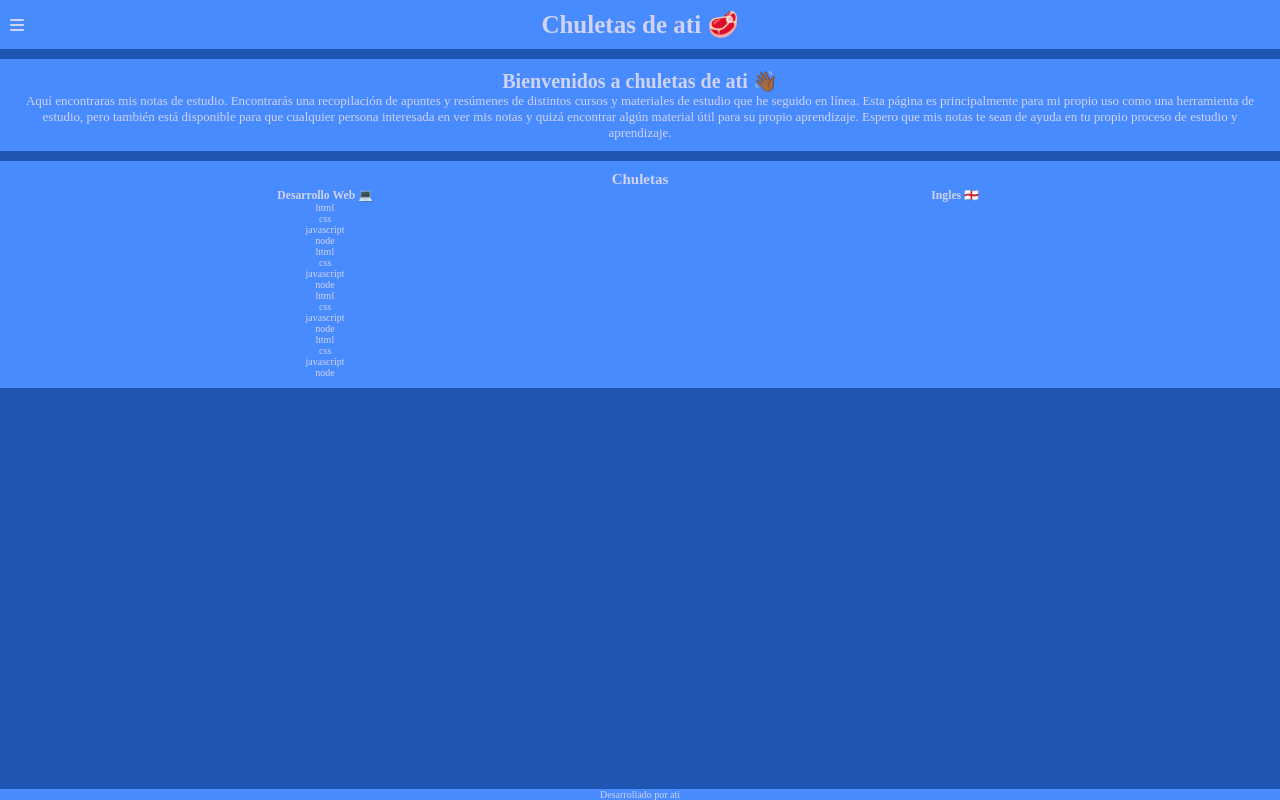
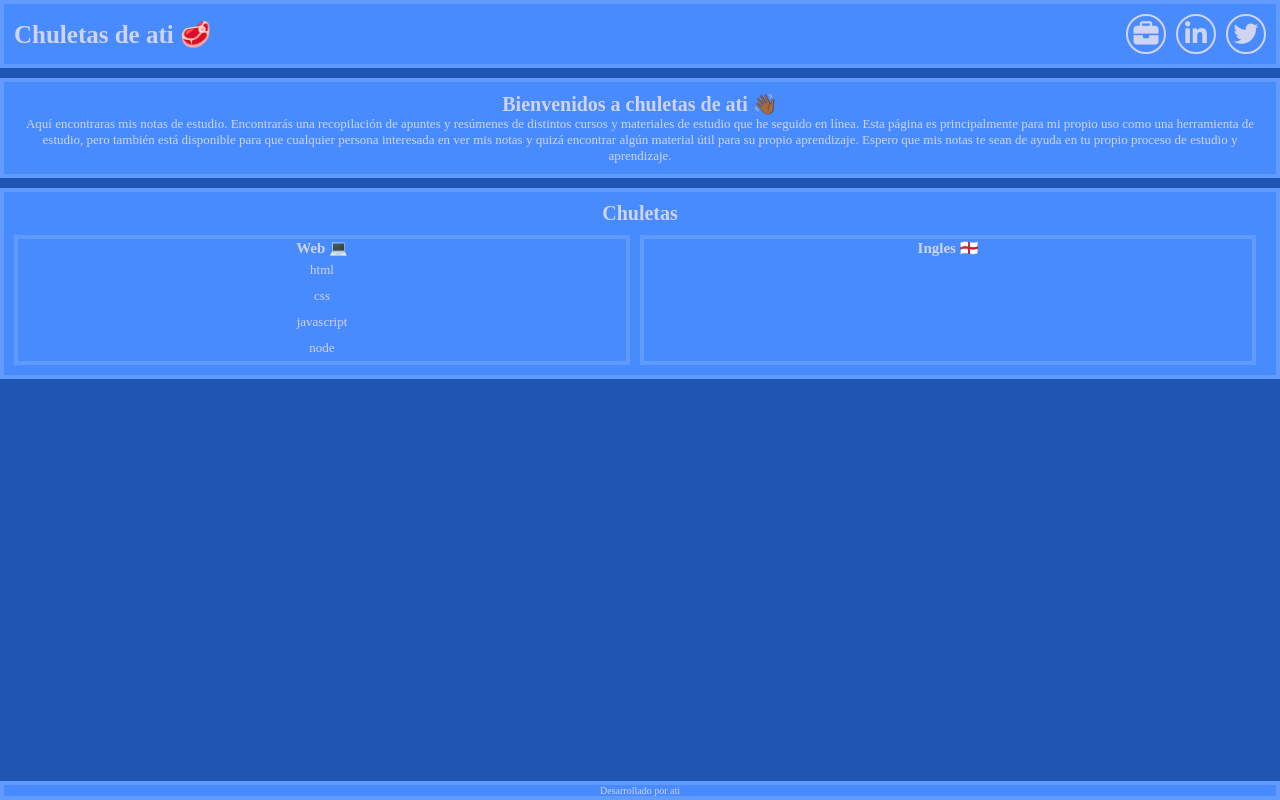
Before and after one commit to alchemyyt/Chuletas-de-ati, a website: page index.html in a window 1280 px wide. Drawn offline with Linux system fonts and the light colour scheme; files whose address does not match are found by name.

Commit message:
finish home styles

```diff
--- a/public/global.css
+++ b/global.css
@@ -8,7 +8,7 @@
   --text:rgb(208, 211, 241);
   --h1:2.5rem;
   --h2:2rem;
-  --h3:2rem;
+  --h3:1.5rem;
   --fontMedium:1.3rem;
   --fontSmall:1rem;
   --marginLarge:1rem;
@@ -36,20 +36,25 @@ main{
   display: flex;
   align-items: center;
   justify-content: center;
+  border: var(--bgLight) 4px solid;
   background-color: var(--bgMedium);
   padding: var(--marginLarge);
 }
-.navBar i{
+.navBar #menuIcon{
   position: absolute;
   left: 1rem;
-  font-size: 1.6rem;
+  font-size: var(--h1);
 }
 .navBar h1{
   font-size: var(--h1);
 }
+.icons{
+  display: none;
+}
 .intro{
   margin-top: var(--marginLarge);
   text-align: center;
+  border: var(--bgLight) 4px solid;
   background-color: var(--bgMedium);
   font-size: var(--fontMedium);
   padding: var(--marginLarge);
@@ -63,25 +68,62 @@ main{
   display: grid;
   grid-template-columns: 1fr 1fr;
   align-content: center;
+  gap: 1rem;
   margin-top: var(--marginLarge);
   padding: var(--marginLarge);
+  font-size: var(--fontMedium);
+  border: var(--bgLight) 4px solid;
   background-color: var(--bgMedium);
 }
 .index h2{
   text-align: center;
   grid-column-start:1 ;
+  font-size: var(--h2);
   grid-column-end: 4;
+}
+.index h3{
+  font-size: var(--h3);
+
 }
 .index section{
   text-align: center;
+  border: var(--bgLight) 4px solid;
+
 }
 .index section ol{
   list-style: none;
+}
+.index ol li{
+  padding: .5rem;
 }
 footer{
   position: absolute;
   width: 100%;
   bottom: 0;
   text-align: center;
+  border: var(--bgLight) 4px solid;
   background-color: var(--bgMedium);
 }
+a{
+  color: var(--text);
+  text-decoration: none;
+  transition:.3s;
+  -webkit-transition:.3s;
+  -moz-transition:.3s;
+  -ms-transition:.3s;
+  -o-transition:.3s;
+}
+a:hover{
+  color: var(--contrastColor);
+}
+.navBar .icons i:hover{
+  border: var(--contrastColor)solid;
+}
+.index li:hover{
+  background-color:var(--bgLight) ;
+  transition: .3s;
+  -webkit-transition: .3s;
+  -moz-transition: .3s;
+  -ms-transition: .3s;
+  -o-transition: .3s;
+}
--- /dev/null
+++ b/globalDesktop.css
@@ -0,0 +1,141 @@
+@import url('https://fonts.googleapis.com/css2?family=Quicksand:wght@300;400;600&display=swap');
+:root{
+  --bgDark:#2056B3  ;
+  --bgMedium:#488BFF ;
+  --bgLight:#619BFF  ;
+  --contrastColor:#FFCA5C ;
+  --contrastColorDark:#B37E0E ;
+  --text:rgb(208, 211, 241);
+  --h1:2.5rem;
+  --h2:2rem;
+  --h3:1.5rem;
+  --fontMedium:1.3rem;
+  --fontSmall:1rem;
+  --marginLarge:1rem;
+}
+*{
+  margin: 0;
+  padding: 0;
+  box-sizing: border-box;
+  font-family: 'Fuzzy Bubbles';
+}
+html{
+  font-size: 62.5%;
+  background-color: var(--bgDark);
+  color: var(--text);
+  height: 100%;
+  max-width: 100%;
+  display: flex;
+  flex-direction: column;
+  align-items: center;
+}
+main{
+  display: flex;
+  flex-direction: column;
+}
+.navBar{
+  display: flex;
+  align-items: center;
+  justify-content: space-between;
+  background-color: var(--bgMedium);
+  padding: var(--marginLarge);
+  border: var(--bgLight) 4px solid;
+}
+.navBar .icons{
+  display: flex;
+  gap: 1rem;
+  font-size: var(--h1);
+}
+.navBar .icons i{
+  display: grid;
+  place-items: center;
+  width: 4rem;
+  height: 4rem;
+  border-radius: 50%;
+  border: solid var(--text) 2px;
+  -webkit-border-radius: 50%;
+  -moz-border-radius: 50%;
+  -ms-border-radius: 50%;
+  -o-border-radius: 50%;
+}
+.navBar h1{
+  font-size: var(--h1);
+}
+.intro{
+  margin-top: var(--marginLarge);
+  text-align: center;
+  border: var(--bgLight) 4px solid;
+  background-color: var(--bgMedium);
+  font-size: var(--fontMedium);
+  padding: var(--marginLarge);
+}
+.intro h2{
+  display: inline-block;
+  text-align: center;
+  font-size: var(--h2);
+}
+.index{
+  display: grid;
+  grid-template-columns: 1fr 1fr;
+  align-content: center;
+  gap: 1rem;
+  margin-top: var(--marginLarge);
+  padding: var(--marginLarge);
+  font-size: var(--fontMedium);
+  border: var(--bgLight) 4px solid;
+  background-color: var(--bgMedium);
+}
+.index h2{
+  text-align: center;
+  grid-column-start:1 ;
+  font-size: var(--h2);
+  grid-column-end: 4;
+}
+.index h3{
+  font-size: var(--h3);
+
+}
+.index section{
+  border: var(--bgLight) 4px solid;
+  text-align: center;
+}
+.index section ol{
+  list-style: none;
+}
+.index ol li{
+  padding: .5rem;
+}
+footer{
+  position: absolute;
+  width: 100%;
+  bottom: 0;
+  text-align: center;
+  border: var(--bgLight) 4px solid;
+  background-color: var(--bgMedium);
+}
+.navBar #menuIcon{
+  display: none;
+}
+a{
+  color: var(--text);
+  text-decoration: none;
+  transition:.3s;
+  -webkit-transition:.3s;
+  -moz-transition:.3s;
+  -ms-transition:.3s;
+  -o-transition:.3s;
+}
+a:hover{
+  color: var(--contrastColor);
+}
+.navBar .icons i:hover{
+  border: var(--contrastColor)solid;
+}
+.index li:hover{
+  background-color:var(--bgLight) ;
+  transition: .3s;
+  -webkit-transition: .3s;
+  -moz-transition: .3s;
+  -ms-transition: .3s;
+  -o-transition: .3s;
+}
--- a/public/index.html
+++ b/index.html
@@ -5,7 +5,8 @@
   <meta http-equiv="X-UA-Compatible" content="IE=edge">
   <meta name="viewport" content="width=device-width, initial-scale=1.0">
   <title>Chuletas-de-ati</title>
-  <link rel="stylesheet" href="global.css" >
+  <link rel="stylesheet" href="global.css" media="(max-width:930px)">
+  <link rel="stylesheet" href="globalDesktop.css" media="(min-width:930px)">
   <link rel="preconnect" href="https://fonts.googleapis.com">
   <link rel="preconnect" href="https://fonts.gstatic.com" crossorigin>
   <link href="https://fonts.googleapis.com/css2?family=Quicksand:wght@300;400;600&display=swap" rel="stylesheet">
@@ -13,8 +14,13 @@
 </head>
 <body>
   <nav class="navBar">
-    <i class="fa-solid fa-bars"></i>
+    <i class="fa-solid fa-bars" id="menuIcon"></i>
     <h1>Chuletas de ati 🥩</h1>
+    <div class="icons">
+      <a href="#"><i class="fa-solid fa-briefcase"></i></a>
+      <a href="#"><i class="fa-brands fa-linkedin-in" ></i></a>
+      <a href="#"><i class="fa-brands fa-twitter" ></i></a>
+    </div>
   </nav>
   <main>
     <article class="intro">
@@ -24,21 +30,9 @@
     <article class="index">
       <h2>Chuletas</h2>
       <section>
-        <h3>Desarrollo Web 💻</h3>
+        <h3> Web 💻</h3>
         <ol>
-          <li>html</li>
-          <li>css</li>
-          <li>javascript</li>
-          <li>node</li>
-          <li>html</li>
-          <li>css</li>
-          <li>javascript</li>
-          <li>node</li>
-          <li>html</li>
-          <li>css</li>
-          <li>javascript</li>
-          <li>node</li>
-          <li>html</li>
+          <a href="#"><li>html</li></a>
           <li>css</li>
           <li>javascript</li>
           <li>node</li>
```
Also changed, not shown: main.js (added), src/main.js (deleted).
